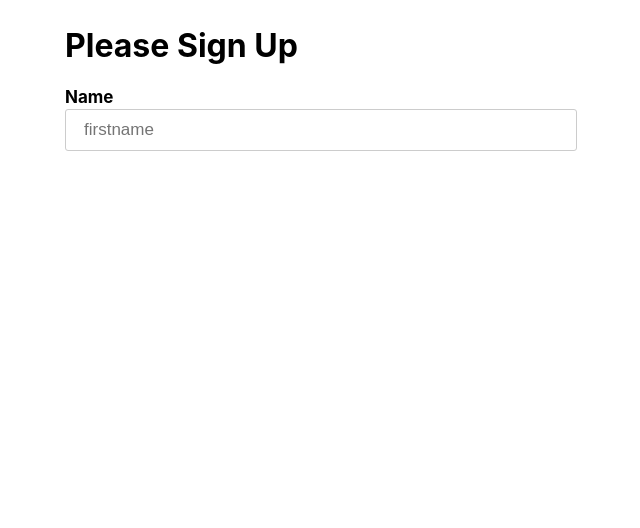
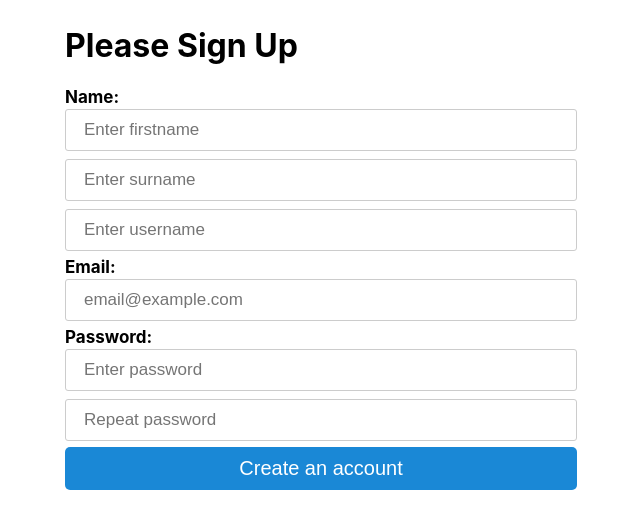
Before and after one commit to AndreyGTHB/ToDoCalendar, a React (Create React App) app in the folder frontend/: page /register in a window 1280 px wide. Shown: the top 528 px of the page, without its empty margins (319-959 px from the left). Built offline with nearby package versions, Linux system fonts and the light colour scheme.

Commit message:
RegisterForm stylized

```diff
--- a/frontend/src/components/UI/Form.module.scss
+++ b/frontend/src/components/UI/Form.module.scss
@@ -19,6 +19,9 @@ $NORMAL_BUTTON_BG: #1a88d6;
         border-radius: 3px;
         box-sizing: border-box;
     }
+    input:hover, input:active, input:focus {
+        outline: none;
+    }
     button {
         background-color: $NORMAL_BUTTON_BG;
         color: white;
--- a/frontend/src/components/auth/LoginForm.tsx
+++ b/frontend/src/components/auth/LoginForm.tsx
@@ -9,10 +9,11 @@ interface LoginFormState {
 }
 
 export default class LoginForm extends React.Component<{}, LoginFormState> {
-    state = {
+    private defaultState = {
         username: "",
         password: ""
     }
+    state = JSON.parse(JSON.stringify(this.defaultState))
 
     handleInputChange(event: ChangeEvent<HTMLInputElement>) {
         const changed = FormService.processInputChange(event)
@@ -23,21 +24,22 @@ export default class LoginForm extends React.Component<{}, LoginFormState> {
     }
     handleSubmit(event: FormEvent<HTMLFormElement>) {
         event.preventDefault()
+
         console.log(new LoginUser(this.state.username, this.state.password))
+        this.setState(JSON.parse(JSON.stringify(this.defaultState)))
     }
 
     render(): ReactNode {
         return (
             <FormComponent onSubmit={e => this.handleSubmit(e)} header="Please sign in:">
                 <label>
-                    <strong>Username:</strong> <br />
+                    <strong>Username:</strong>
                     <input
                         name="username"
                         placeholder="Enter username"
                         value={this.state.username}
                         onChange={e => this.handleInputChange(e)} />
                 </label>
-                <br />
                 <label>
                     <strong>Password:</strong> <br />
                     <input
@@ -47,7 +49,6 @@ export default class LoginForm extends React.Component<{}, LoginFormState> {
                         value={this.state.password}
                         onChange={e => this.handleInputChange(e)} />
                 </label>
-                <br />
                 <button>Login</button>
             </FormComponent>
         )
--- a/frontend/src/components/auth/RegisterForm.tsx
+++ b/frontend/src/components/auth/RegisterForm.tsx
@@ -1,4 +1,4 @@
-import React, {ChangeEvent, FormEvent, ReactNode} from 'react'
+import React, {ChangeEvent, CSSProperties, FormEvent, ReactNode} from 'react'
 import FormComponent from "../UI/Form";
 import FormService from "../../services/FormService";
 import {RegisterUser} from "../../models/auth/user";
@@ -9,16 +9,23 @@ interface RegisterFormState {
     username: string
     email: string
     password: string
+    repeatedPassword: string
+    passwordsMismatch: boolean
+    passwordStyle: CSSProperties
 }
 
 export default class RegisterForm extends React.Component<{}, RegisterFormState> {
-    state = {
+    private defaultState: RegisterFormState = {
         firstname: "",
         surname: "",
         username: "",
         email: "",
-        password: ""
+        password: "",
+        repeatedPassword: "",
+        passwordsMismatch: false,
+        passwordStyle: { borderColor: "#ccc" }
     }
+    state: RegisterFormState = JSON.parse(JSON.stringify(this.defaultState))
 
     handleInputChange(event: ChangeEvent<HTMLInputElement>) {
         const changed = FormService.processInputChange(event)
@@ -29,21 +36,77 @@ export default class RegisterForm extends React.Component<{}, RegisterFormState>
     }
     handleSubmit(event: FormEvent<HTMLFormElement>) {
         event.preventDefault()
-        console.log(RegisterUser.fromMap(this.state))
+
+        if (this.state.password === this.state.repeatedPassword) {
+            console.log(RegisterUser.fromMap(this.state))
+            this.setState(JSON.parse(JSON.stringify(this.defaultState)))
+        }
+        else {
+            this.setState({
+                ...this.state,
+                passwordsMismatch: true,
+                passwordStyle: { borderColor: "#F60018" }
+            })
+        }
     }
 
     render(): ReactNode {
         return (
             <FormComponent header="Please Sign Up" onSubmit={e => this.handleSubmit(e)}>
                 <label>
-                    <strong>Name</strong>
+                    <strong>Name:</strong>
                     <input
                         name="firstname"
-                        placeholder="firstname"
+                        placeholder="Enter firstname"
                         value={this.state.firstname}
                         onChange={e => this.handleInputChange(e)}
                     />
+                    <input
+                        name="surname"
+                        placeholder="Enter surname"
+                        value={this.state.surname}
+                        onChange={e => this.handleInputChange(e)}
+                    />
+                    <input
+                        name="username"
+                        placeholder="Enter username"
+                        value={this.state.username}
+                        onChange={e => this.handleInputChange(e)}
+                    />
                 </label>
+                <label>
+                    <strong>Email:</strong>
+                    <input
+                        name="email"
+                        type="email"
+                        placeholder="email@example.com"
+                        value={this.state.email}
+                        onChange={e => this.handleInputChange(e)}
+                    />
+                </label>
+                <label>
+                    <strong>Password:</strong>
+                    <input
+                        style={this.state.passwordStyle}
+                        name="password"
+                        type="password"
+                        placeholder="Enter password"
+                        value={this.state.password}
+                        onChange={e => this.handleInputChange(e)}
+                    />
+                    <input
+                    style={this.state.passwordStyle}
+                        name="repeatedPassword"
+                        type="password"
+                        placeholder="Repeat password"
+                        value={this.state.repeatedPassword}
+                        onChange={e => this.handleInputChange(e)}
+                    />
+                    {this.state.passwordsMismatch &&
+                        <span style={{ color: "#F60018" }}>Passwords mismatch</span>
+                    }
+                </label>
+                <button>Create an account</button>
             </FormComponent>
         )
     }
```
Also changed, not shown: frontend/public/manifest.json, 1 other file (tests, documents, lock files or other folders).
